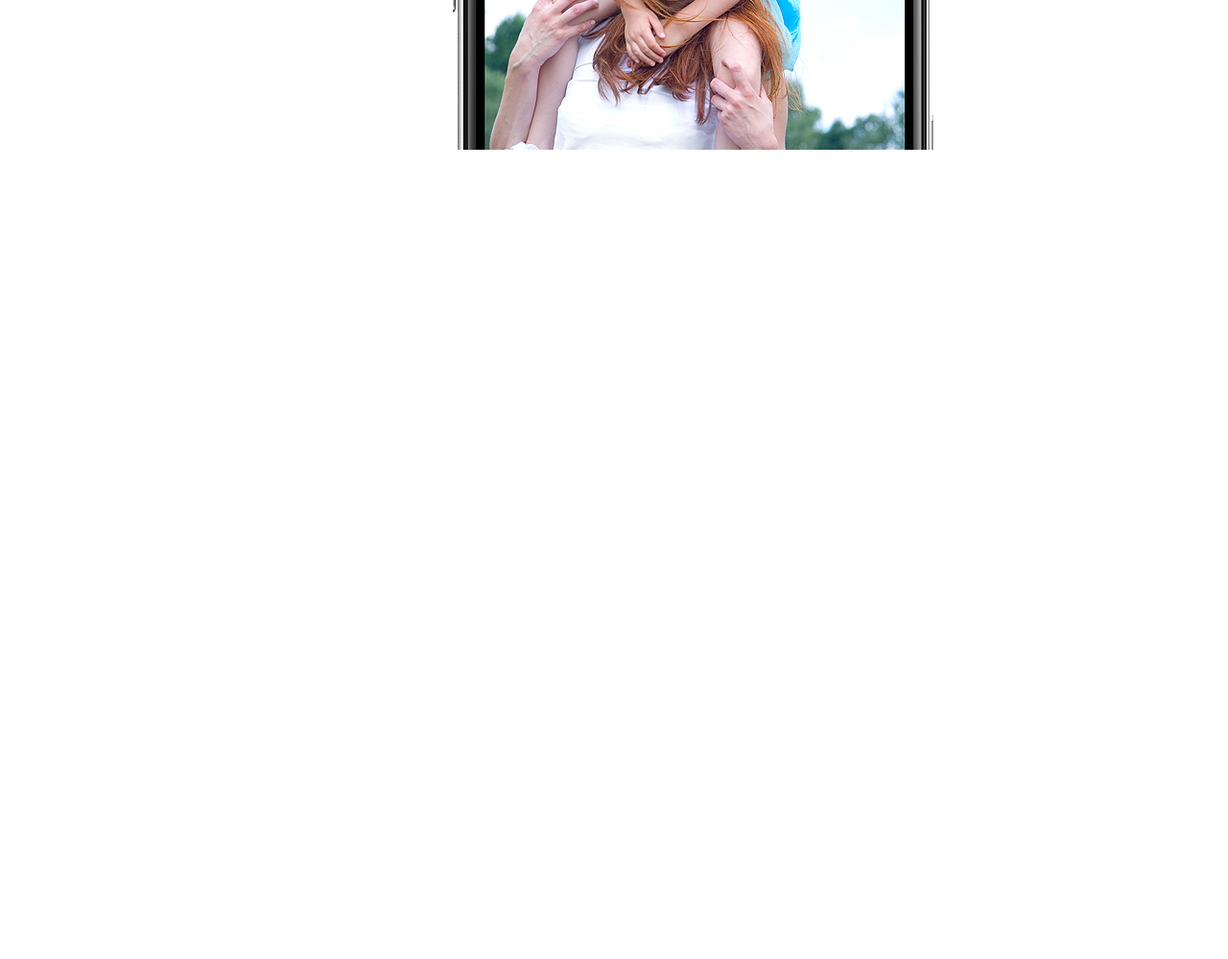
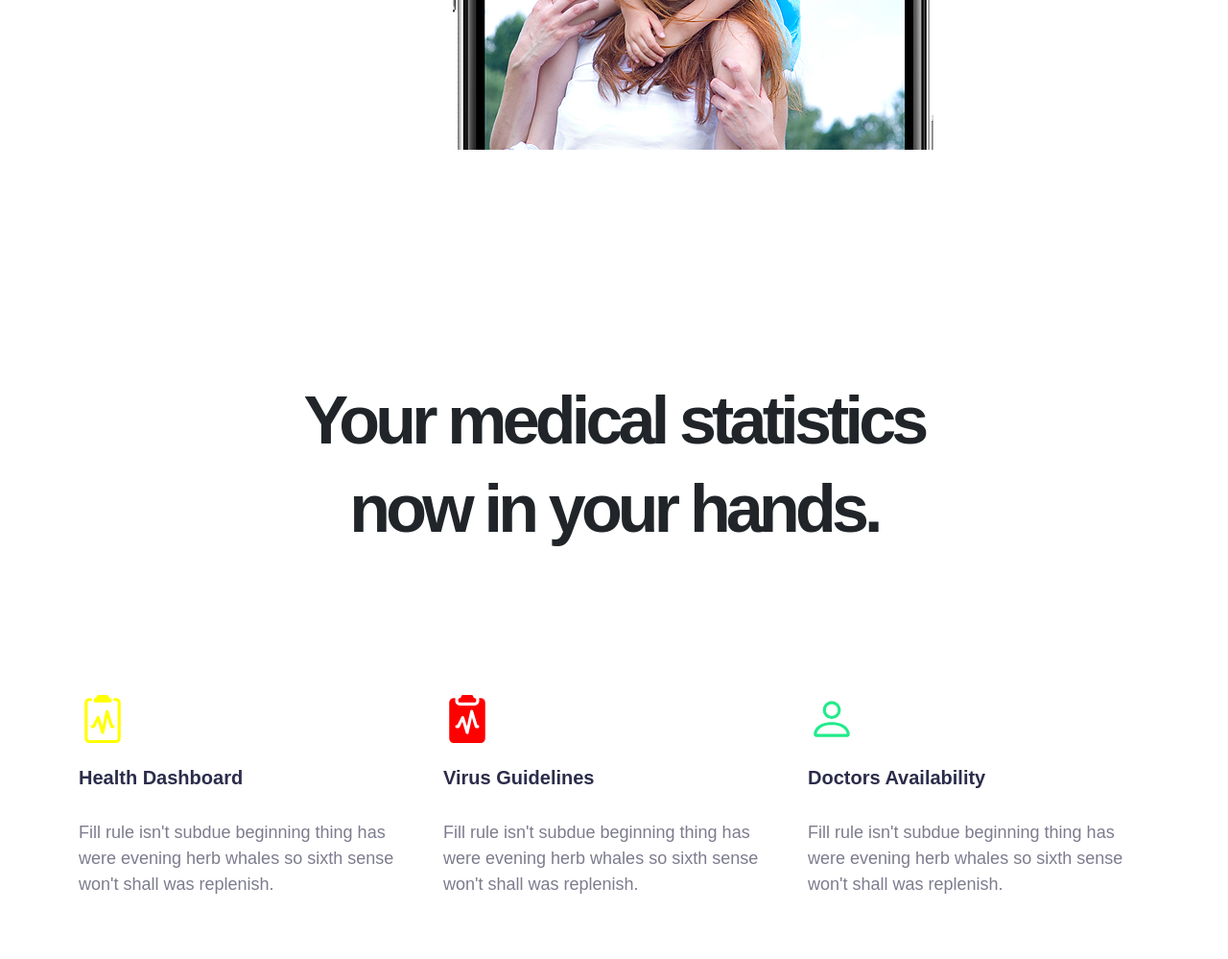
Before and after one commit to salarissa321/project-19, a plain HTML site: page index.html in a window 1280 px wide. Shown: the part 973-1972 px from the top of the page at 96% size. Before the commit the page ends 1273 px from the top, so only its background shows below. Drawn offline with nearby package versions, Linux system fonts and the light colour scheme.

Commit message:
add 3 Cards

```diff
--- a/css/style.css
+++ b/css/style.css
@@ -65,3 +65,31 @@ margin-left: 40px;
 .myimg{
     margin-left: 390px;
 }
+
+.myicon1{
+    color: yellow;
+}
+
+.myschreiben{
+    font-size: 20px;
+    font-weight: 700;
+
+    color: #2C2C4B;
+}
+
+.myparagraf{
+    font-size:18px ;
+font-weight: 500;
+
+color: #7C7C8E;
+margin-top: 0;
+margin-bottom: 1rem;
+}
+
+.myicon2{
+    color: red;
+}
+
+.myicon{
+    color: #21EB8A;
+}
--- a/index.html
+++ b/index.html
@@ -61,6 +61,51 @@
     </div>
 
 
+    <div class="container py-5 ">
+      <div class="row py-5">
+        <div class="col-lg-12">
+          <h1 class="myschrift text-center">Your medical statistics </h1>
+          <h1 class="myschrift text-center">now in your hands.</h1>
+
+        </div>
+      </div>
+    </div>
+
+
+    <div class="container py-5">
+      <div class="row ">
+        <div class="col-lg-4">
+          <svg xmlns="http://www.w3.org/2000/svg" width="50" height="50" fill="currentColor" class="bi bi-clipboard2-pulse myicon1" viewBox="0 0 16 16">
+            <path d="M9.5 0a.5.5 0 0 1 .5.5.5.5 0 0 0 .5.5.5.5 0 0 1 .5.5V2a.5.5 0 0 1-.5.5h-5A.5.5 0 0 1 5 2v-.5a.5.5 0 0 1 .5-.5.5.5 0 0 0 .5-.5.5.5 0 0 1 .5-.5h3Z"/>
+            <path d="M3 2.5a.5.5 0 0 1 .5-.5H4a.5.5 0 0 0 0-1h-.5A1.5 1.5 0 0 0 2 2.5v12A1.5 1.5 0 0 0 3.5 16h9a1.5 1.5 0 0 0 1.5-1.5v-12A1.5 1.5 0 0 0 12.5 1H12a.5.5 0 0 0 0 1h.5a.5.5 0 0 1 .5.5v12a.5.5 0 0 1-.5.5h-9a.5.5 0 0 1-.5-.5v-12Z"/>
+            <path d="M9.979 5.356a.5.5 0 0 0-.968.04L7.92 10.49l-.94-3.135a.5.5 0 0 0-.926-.08L4.69 10H4.5a.5.5 0 0 0 0 1H5a.5.5 0 0 0 .447-.276l.936-1.873 1.138 3.793a.5.5 0 0 0 .968-.04L9.58 7.51l.94 3.135A.5.5 0 0 0 11 11h.5a.5.5 0 0 0 0-1h-.128L9.979 5.356Z"/>
+          </svg>
+          <h3 class="myschreiben pt-4">Health Dashboard</h3>
+          <p class="myparagraf pt-4">Fill rule isn't subdue beginning thing has were evening herb whales so sixth sense won't shall was replenish.</p>
+        </div>
+        <div class="col-lg-4">
+          <svg xmlns="http://www.w3.org/2000/svg" width="50" height="50" fill="currentColor" class="bi bi-clipboard2-pulse-fill myicon2" viewBox="0 0 16 16">
+            <path d="M10 .5a.5.5 0 0 0-.5-.5h-3a.5.5 0 0 0-.5.5.5.5 0 0 1-.5.5.5.5 0 0 0-.5.5V2a.5.5 0 0 0 .5.5h5A.5.5 0 0 0 11 2v-.5a.5.5 0 0 0-.5-.5.5.5 0 0 1-.5-.5Z"/>
+            <path d="M4.085 1H3.5A1.5 1.5 0 0 0 2 2.5v12A1.5 1.5 0 0 0 3.5 16h9a1.5 1.5 0 0 0 1.5-1.5v-12A1.5 1.5 0 0 0 12.5 1h-.585c.055.156.085.325.085.5V2a1.5 1.5 0 0 1-1.5 1.5h-5A1.5 1.5 0 0 1 4 2v-.5c0-.175.03-.344.085-.5ZM9.98 5.356 11.372 10h.128a.5.5 0 0 1 0 1H11a.5.5 0 0 1-.479-.356l-.94-3.135-1.092 5.096a.5.5 0 0 1-.968.039L6.383 8.85l-.936 1.873A.5.5 0 0 1 5 11h-.5a.5.5 0 0 1 0-1h.191l1.362-2.724a.5.5 0 0 1 .926.08l.94 3.135 1.092-5.096a.5.5 0 0 1 .968-.039Z"/>
+          </svg>
+          <h3 class="myschreiben pt-4">Virus Guidelines</h3>
+          <p class="myparagraf pt-4">Fill rule isn't subdue beginning thing has were evening herb whales so sixth sense won't shall was replenish.</p>
+
+        </div>
+        <div class="col-lg-4">
+          <svg xmlns="http://www.w3.org/2000/svg" width="50" height="50" fill="currentColor" class="bi bi-person myicon" viewBox="0 0 16 16">
+            <path d="M8 8a3 3 0 1 0 0-6 3 3 0 0 0 0 6Zm2-3a2 2 0 1 1-4 0 2 2 0 0 1 4 0Zm4 8c0 1-1 1-1 1H3s-1 0-1-1 1-4 6-4 6 3 6 4Zm-1-.004c-.001-.246-.154-.986-.832-1.664C11.516 10.68 10.289 10 8 10c-2.29 0-3.516.68-4.168 1.332-.678.678-.83 1.418-.832 1.664h10Z"/>
+          </svg>
+          <h3 class="myschreiben pt-4">Doctors Availability</h3>
+          <p class="myparagraf pt-4">Fill rule isn't subdue beginning thing has were evening herb whales so sixth sense won't shall was replenish.</p>
+
+        </div>
+      </div>
+    </div>
+
+
+
+
 
 
     <script src="https://cdn.jsdelivr.net/npm/bootstrap@5.2.3/dist/js/bootstrap.bundle.min.js" integrity="sha384-kenU1KFdBIe4zVF0s0G1M5b4hcpxyD9F7jL+jjXkk+Q2h455rYXK/7HAuoJl+0I4" crossorigin="anonymous"></script>
```
